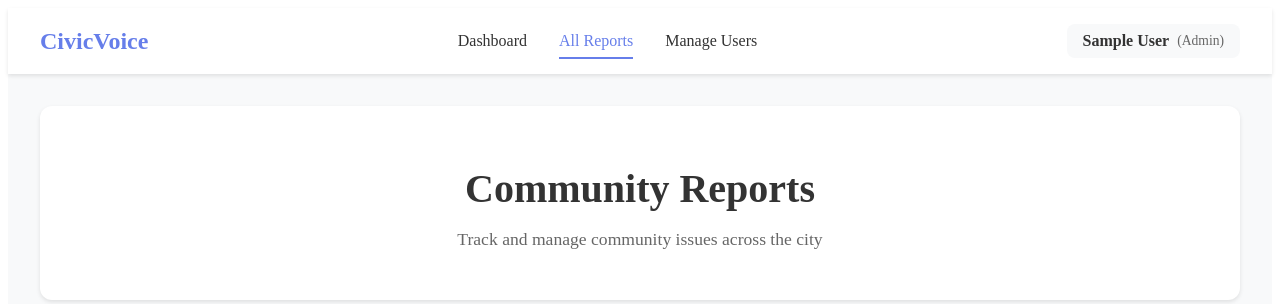
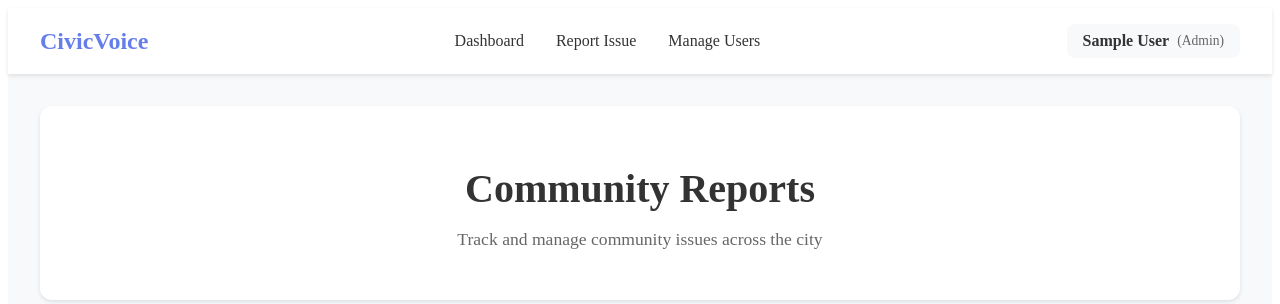
Before and after one commit to sifatul-islam-onik/CivicVoice, a PHP site: page /reports.php in a window 1280 px wide. Shown: the top 304 px of the page. Run offline with PHP 8.4, Linux system fonts and the light colour scheme; the visitor is signed in with stand-in values (Sample User, id 1); data that the repository does not hold is empty; some libraries are stand-ins or nearby versions.

Commit message:
fixed navigation

```diff
--- a/logout.php
+++ b/logout.php
@@ -4,7 +4,6 @@ require_once 'includes/auth_functions.php';
 
 // Require login to logout
 requireLogin();
-//testing
 // Process logout
 logout();
 
--- a/report.php
+++ b/report.php
@@ -63,10 +63,10 @@ if ($_SERVER['REQUEST_METHOD'] === 'POST') {
                         <a href="dashboard.php" class="nav-link">Dashboard</a>
                     </li>
                     <li class="nav-item">
-                        <a href="reports.php" class="nav-link">All Reports</a>
+                        <a href="report.php" class="nav-link active">Report Issue</a>
                     </li>
                     <li class="nav-item">
-                        <a href="report.php" class="nav-link active">Report Issue</a>
+                        <a href="reports.php" class="nav-link">All reports</a>
                     </li>
                 </ul>
                 <div class="nav-user">
--- a/reports.php
+++ b/reports.php
@@ -164,11 +164,11 @@ $fixedCount = count(array_filter($allReports, fn($r) => $r['status'] === 'fixed'
                         <a href="dashboard.php" class="nav-link">Dashboard</a>
                     </li>
                     <li class="nav-item">
-                        <a href="reports.php" class="nav-link active">All Reports</a>
+                        <a href="report.php" class="nav-link ">Report Issue</a>
                     </li>
                     <?php if (hasAnyRole(['citizen', 'authority'])): ?>
                     <li class="nav-item">
-                        <a href="report.php" class="nav-link">Report Issue</a>
+                        <a href="reports.php" class="nav-link active">All reports</a>
                     </li>
                     <?php endif; ?>
                     <?php if (hasRole('admin')): ?>
```
